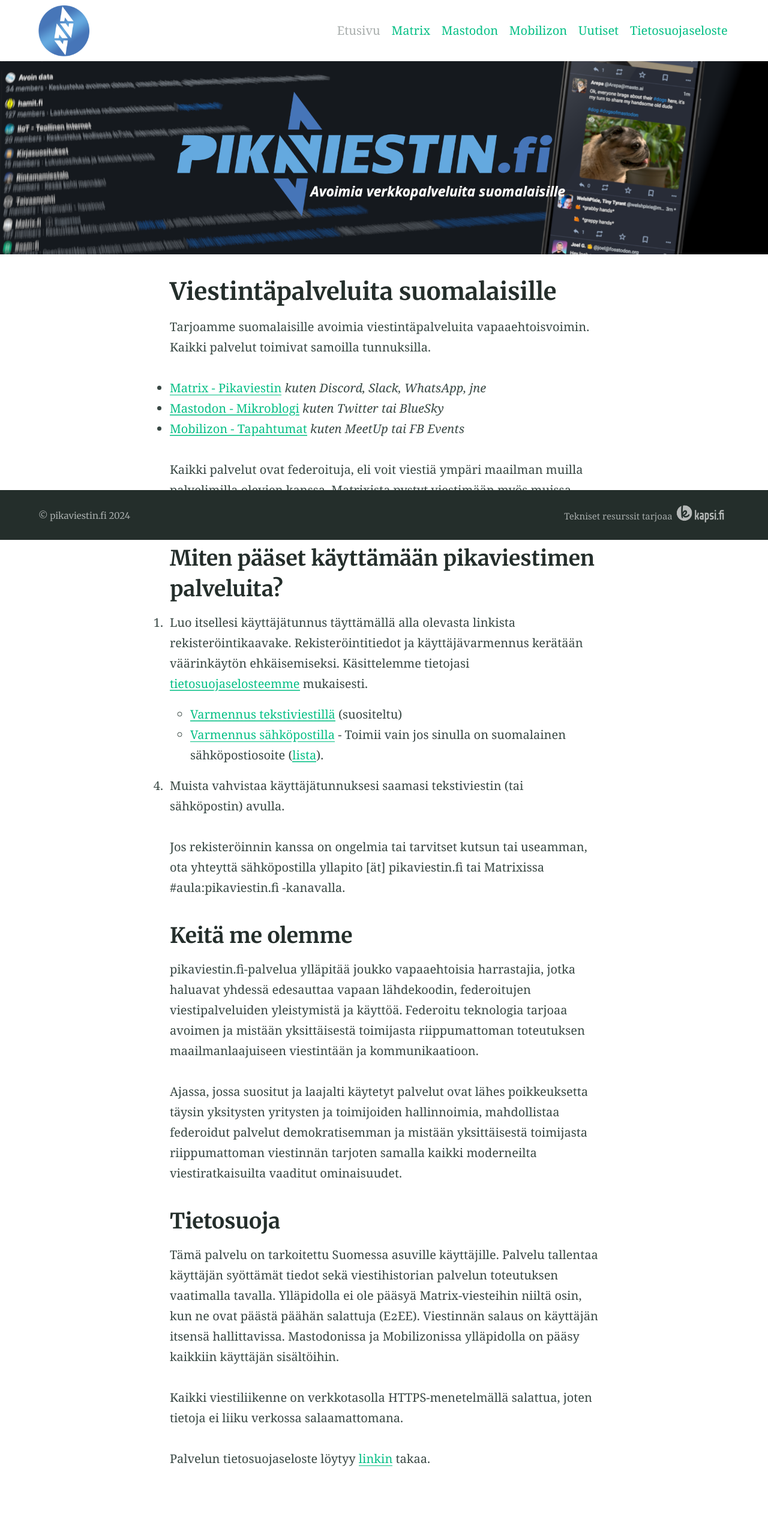
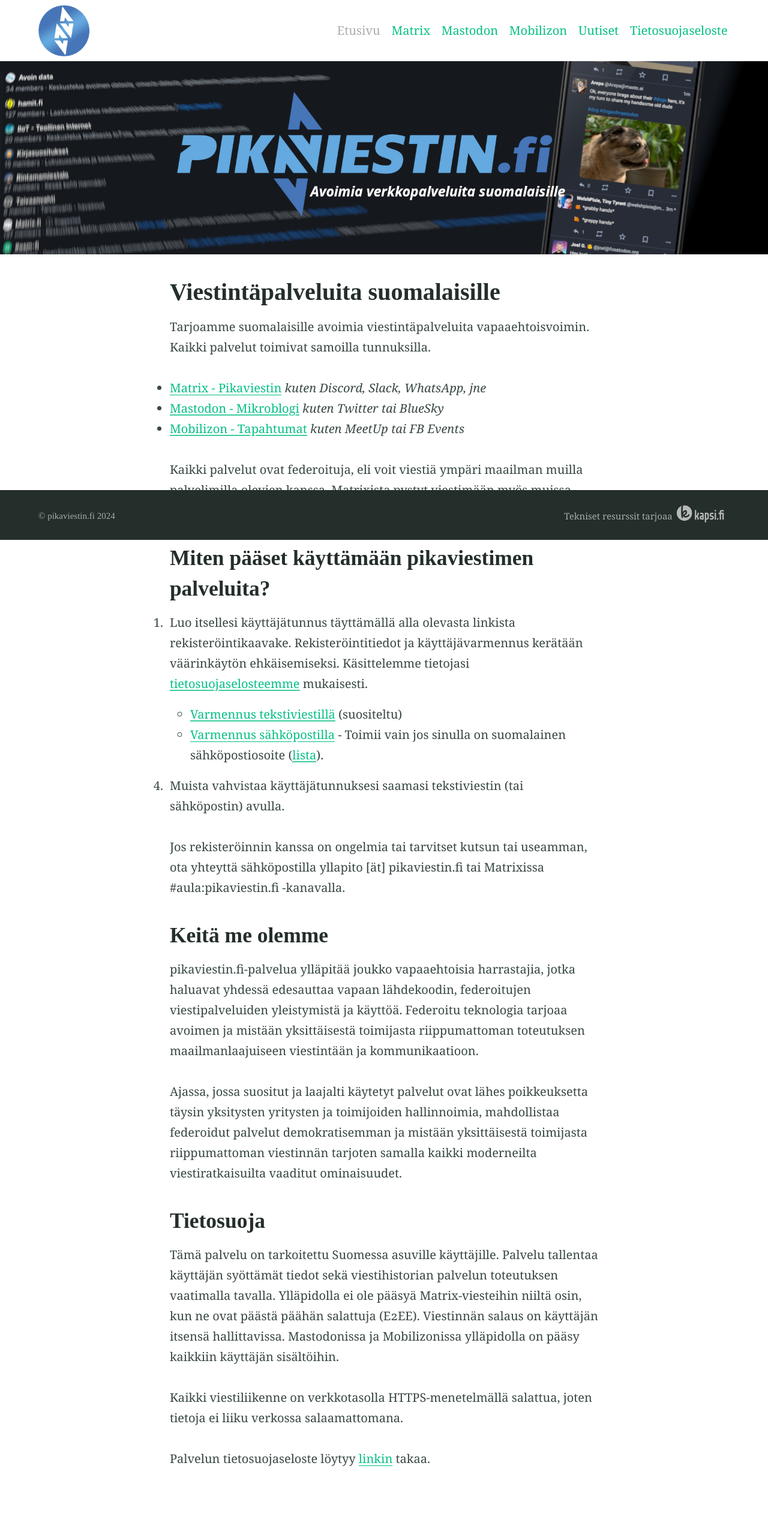
Before and after one commit to pikaviestin/website-www.pikaviestin.fi, a Jekyll site: the page built from index.md, in a window 1280 px wide. Shown: the whole page at 60% size. Built offline with Jekyll 4.4.1, drawn with Linux system fonts in a browser that asks for light colours.

Commit message:
_config.yml: comment out Google Fonts
Resolves: pikaviestin/documentation#31

```diff
--- a/_config.yml
+++ b/_config.yml
@@ -145,10 +145,10 @@
 #
 # TIP: Try to keep the number of urls as low to reduce the performance cost
 #      If multiple fonts can be requested in a single url opt for this
-fonts:
-  preconnect_urls:
-    - https://fonts.gstatic.com
-  font_urls:
-    - https://fonts.googleapis.com/css2?family=Merriweather:wght@400;700&display=swap
-    - https://fonts.googleapis.com/css2?family=Mulish:ital,wght@0,200..1000;1,200..1000&display=swap
-    - https://fonts.googleapis.com/css2?family=Merriweather+Sans:ital,wght@0,300..800;1,300..800
+#fonts:
+#  preconnect_urls:
+#    - https://fonts.gstatic.com
+#  font_urls:
+#    - https://fonts.googleapis.com/css2?family=Merriweather:wght@400;700&display=swap
+#    - https://fonts.googleapis.com/css2?family=Mulish:ital,wght@0,200..1000;1,200..1000&display=swap
+#    - https://fonts.googleapis.com/css2?family=Merriweather+Sans:ital,wght@0,300..800;1,300..800
```
